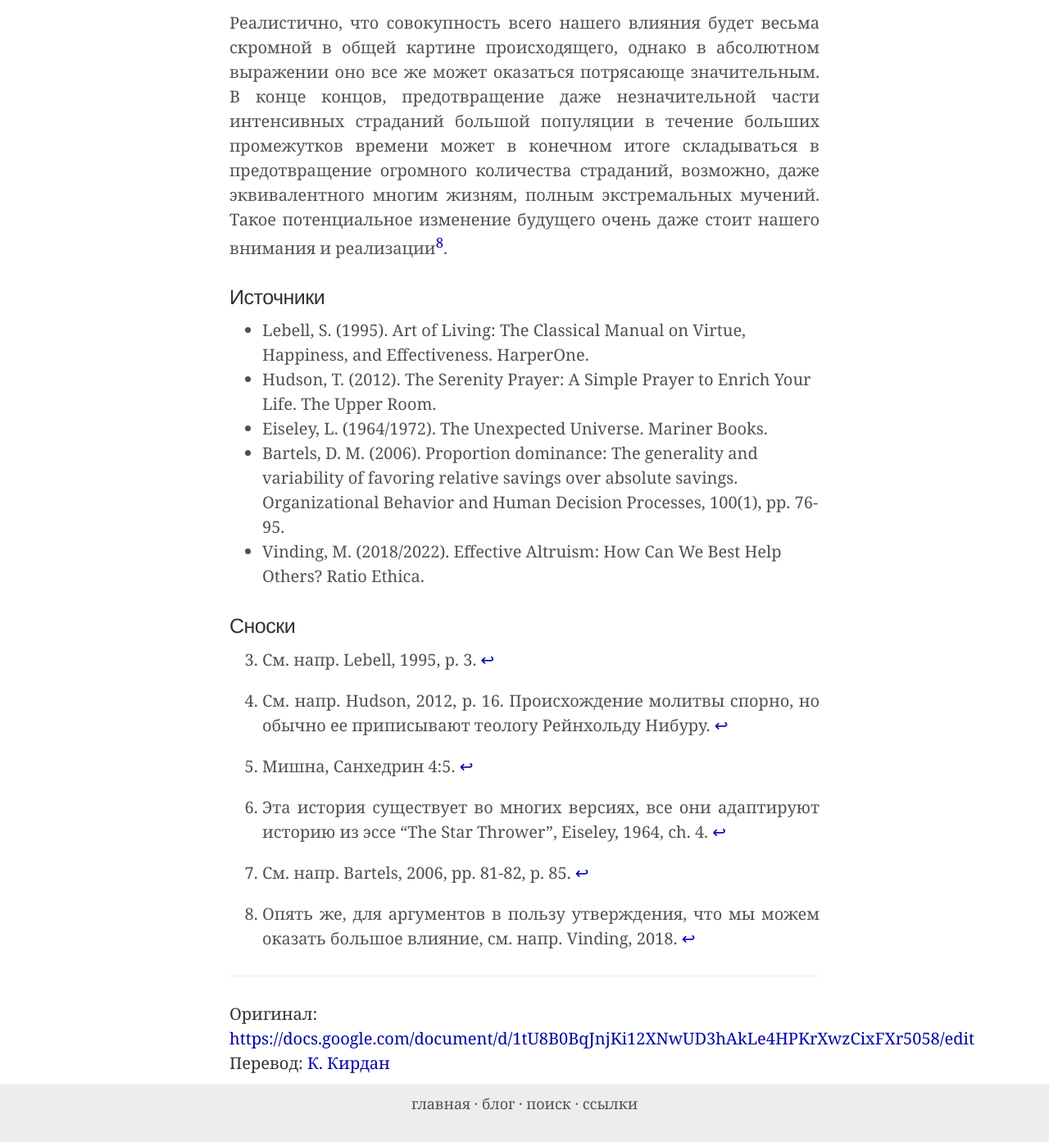
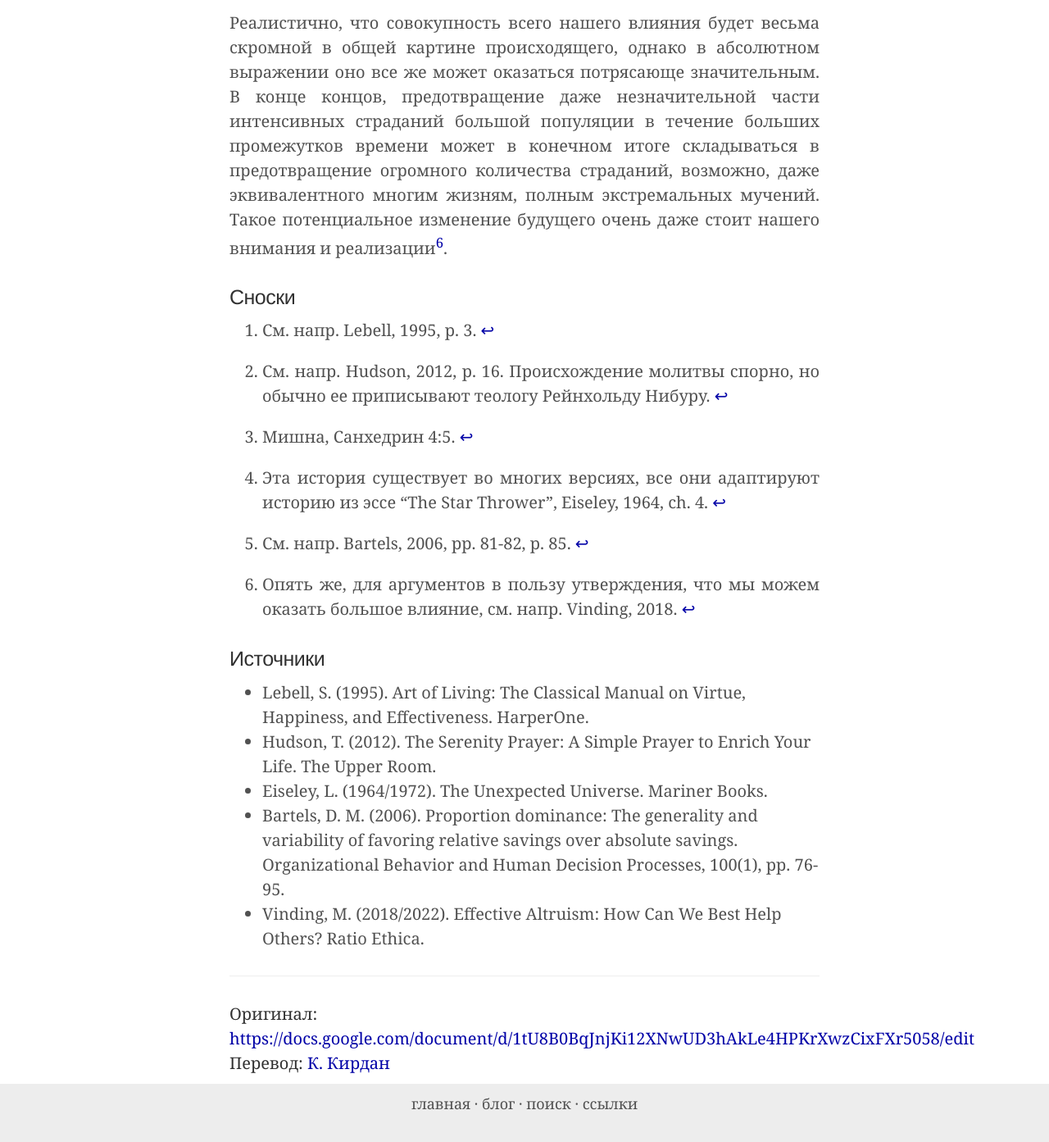
Before and after one commit to ReducingSuffering/reducingsuffering.github.io, a Jekyll site: the page built from _articles/magnus-vinding-1.md, in a window 1280 px wide and 1400 px high, scrolled down 3120 px. Shown: the top 1393 px of the window at 82% size. Built offline with Jekyll 4.4.1, drawn with Linux system fonts in a browser that asks for light colours; some of the changed lines change nothing that is shown.

Commit message:
Update magnus-vinding-1.md

```diff
--- a/_articles/magnus-vinding-1.md
+++ b/_articles/magnus-vinding-1.md
@@ -17,9 +17,9 @@ preview_here: true
 
 Возможно, один из самых полезных советов для тех, кто столкнулся с необъятностью страданий в мире, — сфокусироваться на том, что в наших силах изменить. Печальная реальность такова, что есть множество страданий, с которыми мы ничего не можем поделать: бесчисленные случаи ужасающих страданий будут продолжать происходить, несмотря на все наши усилия. Мысли об этом могут потрясти. В самом деле, совершенно понятно и правомерно, что эта реальность приводит нас в ужас и кажется более чем неприемлемой. Однако с прагматической точки зрения мы скорее всего добьемся наилучших результатов, если сфокусируемся на том, на что мы реально можем повлиять: на всех тех мучительных страданиях, которые мы _можем_ предотвратить.
 
-Многие традиции подчеркивают, по сути, ту же самую идею. Например, мыслители-стоики часто рекомендуют нам контролировать то, что можно контролировать, отпуская при этом то, что находится вне нашего контроля[^3]. Схожее мнение выражено в «Молитве о безмятежности»: «Боже, дай мне спокойствие принять то, что я не могу изменить, смелость изменить то, что я могу, и мудрость, чтобы отличить одно от другого»[^4].
+Многие традиции подчеркивают, по сути, ту же самую идею. Например, мыслители-стоики часто рекомендуют нам контролировать то, что можно контролировать, отпуская при этом то, что находится вне нашего контроля[^1]. Схожее мнение выражено в «Молитве о безмятежности»: «Боже, дай мне спокойствие принять то, что я не могу изменить, смелость изменить то, что я могу, и мудрость, чтобы отличить одно от другого»[^2].
 
-Кроме того, есть множество текстов, в которых подчеркивается, что даже ограниченный эффект может иметь глубокое значение. Например, важный отрывок из Талмуда резюмируется так: «Спасающий одного спасает весь мир»[^5]. Ту же идею передает знаменитая история о ребенке, который помогает морским звездам на пляже, куда выброшены тысячи морских звезд. Когда его спрашивают, имеет ли значение его попытка помочь, ребенок осторожно помогает очередной морской звезде и отвечает: «Для нее это имеет значение»[^6].
+Кроме того, есть множество текстов, в которых подчеркивается, что даже ограниченный эффект может иметь глубокое значение. Например, важный отрывок из Талмуда резюмируется так: «Спасающий одного спасает весь мир»[^3]. Ту же идею передает знаменитая история о ребенке, который помогает морским звездам на пляже, куда выброшены тысячи морских звезд. Когда его спрашивают, имеет ли значение его попытка помочь, ребенок осторожно помогает очередной морской звезде и отвечает: «Для нее это имеет значение»[^4].
 
 Этот последний пункт станет еще более убедительным, если мы четко сформулируем эффект, которого мы можем добиться, с точки зрения экстремальных страданий. Например, даже если то, чего мы можем добиться — это «лишь» предотвратить целый день экстремальных страданий, это все равно невообразимо полезно и значимо, независимо от того, сколько страданий может находиться за пределами нашей досягаемости. Подобным же образом, когда мы сами испытываем интенсивное страдание, то напрямую осознаем, что даже краткий момент интенсивного страдания явно стоит предотвращения, и мы видим, что ошибочно думать иначе лишь от того, что происходит множество страданий в других местах.
 
@@ -31,11 +31,25 @@ preview_here: true
 
 Конечно, относительное влияние, которое мы можем оказать на события в непосредственной близости от нас, намного больше, чем наше относительное влияние в глобальном масштабе, поскольку обычно мы можем изменить глобальные условия лишь на небольшую (в относительном выражении) величину. Однако наше потенциальное влияние на глобальные исходы, вероятно, все еще намного больше в абсолютном выражении, поскольку оно предполагает изменения в гораздо большем масштабе.
 
-Этот момент стоит особого внимания, особенно учитывая нашу хорошо задокументированную тенденцию интуитивно отдавать приоритет относительному влиянию над абсолютным (эффект, известный как «proportion dominance»). Например, исследования показывают, что мы склонны помочь 225 из 300 человек вместо того, чтобы помочь 230 из 920 человек, хотя, поразмыслив, большинство из нас согласны с тем, что наибольшее абсолютное влияние в конечном итоге более важно[^7]. Это значит, что у нас есть тенденция интуитивно предпочитать фокусироваться на влиянии на малые масштабы, где мы могли бы помочь 9 из 10 человек, а не на влиянии на крупные масштабы, где мы могли бы помочь "лишь" тысячам из квинтиллионов существ (т. е. гораздо меньшему числу существ в относительном выражении, но гораздо большему в абсолютном).
+Этот момент стоит особого внимания, особенно учитывая нашу хорошо задокументированную тенденцию интуитивно отдавать приоритет относительному влиянию над абсолютным (эффект, известный как «proportion dominance»). Например, исследования показывают, что мы склонны помочь 225 из 300 человек вместо того, чтобы помочь 230 из 920 человек, хотя, поразмыслив, большинство из нас согласны с тем, что наибольшее абсолютное влияние в конечном итоге более важно[^5]. Это значит, что у нас есть тенденция интуитивно предпочитать фокусироваться на влиянии на малые масштабы, где мы могли бы помочь 9 из 10 человек, а не на влиянии на крупные масштабы, где мы могли бы помочь "лишь" тысячам из квинтиллионов существ (т. е. гораздо меньшему числу существ в относительном выражении, но гораздо большему в абсолютном).
 
 Короче говоря, наше внимание к тому, что мы способны изменить, вероятно, лучше всего описывать с точки зрения предельного эффекта, который мы можем оказать на мир в целом, — например, мы можем немного увеличить средний приоритет, который человечество уделяет уменьшению страданий. И обратите внимание, что наше предельное влияние на мир в целом включает в себя и то влияние, которое мы можем оказать через помощь существам в нашем близком окружении, что тоже важно, даже если оно составляет лишь малую долю от нашего потенциального влияния.
 
-Реалистично, что совокупность всего нашего влияния будет весьма скромной в общей картине происходящего, однако в абсолютном выражении оно все же может оказаться потрясающе значительным. В конце концов, предотвращение даже незначительной части интенсивных страданий большой популяции в течение больших промежутков времени может в конечном итоге складываться в предотвращение огромного количества страданий, возможно, даже эквивалентного многим жизням, полным экстремальных мучений. Такое потенциальное изменение будущего очень даже стоит нашего внимания и реализации[^8].
+Реалистично, что совокупность всего нашего влияния будет весьма скромной в общей картине происходящего, однако в абсолютном выражении оно все же может оказаться потрясающе значительным. В конце концов, предотвращение даже незначительной части интенсивных страданий большой популяции в течение больших промежутков времени может в конечном итоге складываться в предотвращение огромного количества страданий, возможно, даже эквивалентного многим жизням, полным экстремальных мучений. Такое потенциальное изменение будущего очень даже стоит нашего внимания и реализации[^6].
+
+### Сноски
+
+* footnotes will be placed here
+{:footnotes}
+
+[^1]: См. напр. Lebell, 1995, p. 3.
+[^2]: См. напр. Hudson, 2012, p. 16. Происхождение молитвы спорно, но обычно ее приписывают теологу Рейнхольду Нибуру.
+[^3]: Мишна, Санхедрин 4:5.
+[^4]: Эта история существует во многих версиях, все они адаптируют историю из эссе “The Star Thrower”, Eiseley, 1964, ch. 4.
+[^5]: См. напр. Bartels, 2006, pp. 81-82, p. 85.
+[^6]: Опять же, для аргументов в пользу утверждения, что мы можем оказать большое влияние, см. напр. Vinding, 2018.
+
+{::options footnote_prefix="mv1-" /}
 
 ### Источники
 
@@ -44,14 +58,3 @@ preview_here: true
 * Eiseley, L. (1964/1972). The Unexpected Universe. Mariner Books.
 * Bartels, D. M. (2006). Proportion dominance: The generality and variability of favoring relative savings over absolute savings. Organizational Behavior and Human Decision Processes, 100(1), pp. 76-95.
 * Vinding, M. (2018/2022). Effective Altruism: How Can We Best Help Others? Ratio Ethica.
-
-### Сноски
-
-[^3]: См. напр. Lebell, 1995, p. 3.
-[^4]: См. напр. Hudson, 2012, p. 16. Происхождение молитвы спорно, но обычно ее приписывают теологу Рейнхольду Нибуру.
-[^5]: Мишна, Санхедрин 4:5.
-[^6]: Эта история существует во многих версиях, все они адаптируют историю из эссе “The Star Thrower”, Eiseley, 1964, ch. 4.
-[^7]: См. напр. Bartels, 2006, pp. 81-82, p. 85.
-[^8]: Опять же, для аргументов в пользу утверждения, что мы можем оказать большое влияние, см. напр. Vinding, 2018.
-
-{::options footnote_nr="3" footnote_prefix="mv1-" /}
```
